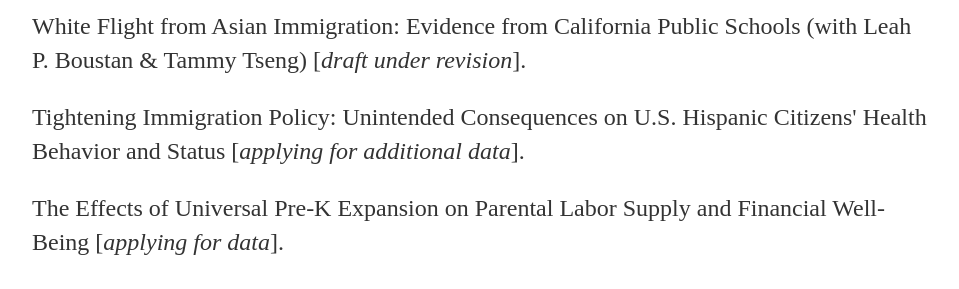
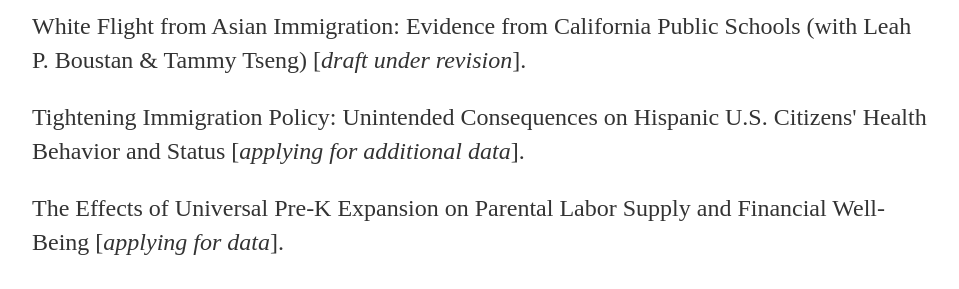
Before and after one commit to christinecai/christinecai.github.io, a Jekyll site: the page built from research/Research.html, in a window 1280 px wide. Shown: the part 271-560 px from the top of the page, without its empty margins (160-1119 px from the left). Built offline with Jekyll 4.4.1, drawn with Linux system fonts in a browser that asks for light colours.

```diff
--- a/research/Research.html
+++ b/research/Research.html
@@ -15,7 +15,7 @@ title: Research
 		<p>White Flight from Asian Immigration: Evidence from California Public Schools (with Leah P. Boustan & Tammy Tseng)
 			[<em>draft under revision</em>]. </p>
 
-		<p>Tightening Immigration Policy: Unintended Consequences on U.S. Hispanic Citizens' Health Behavior and Status
+		<p>Tightening Immigration Policy: Unintended Consequences on Hispanic U.S. Citizens' Health Behavior and Status
 			[<em>applying for additional data</em>].</p>
 		<p>The Effects of Universal Pre-K Expansion on Parental Labor Supply and Financial Well-Being
 			[<em>applying for data</em>].</p>
```
